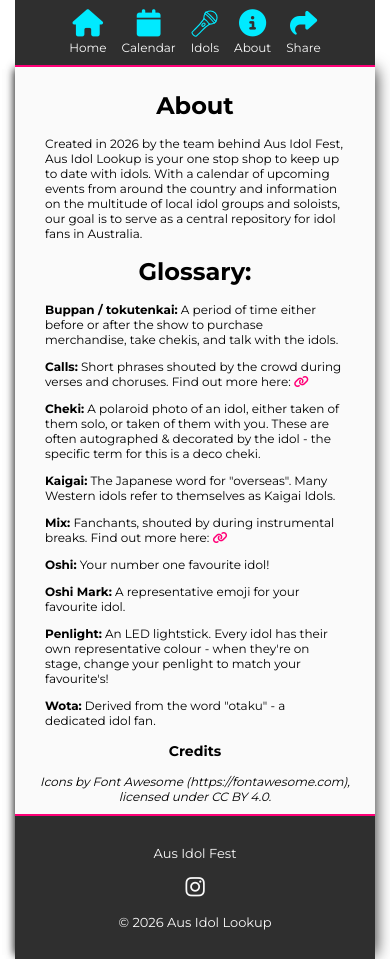
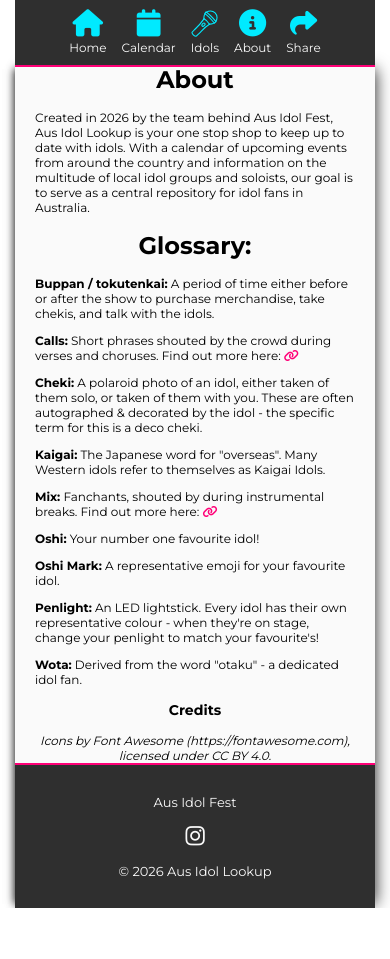
Before and after one commit to jesterngame/aus-idol-lookup, a React (Vite) app: page /#/about in a window 390 px wide. After the commit the page ends 908 px from the top, so only its background shows below. Built offline with nearby package versions, Linux system fonts and the light colour scheme.

Commit message:
Fixing for phone height

```diff
--- a/src/index.css
+++ b/src/index.css
@@ -230,9 +230,10 @@ body {
 }
 
 .main-body {
-  padding: 10px;
+  padding: 10p
   margin-top: 60px;
   background-color: #fafafa;
+  min-height: 500px;
 }
 
 .main-body-filter {
```
